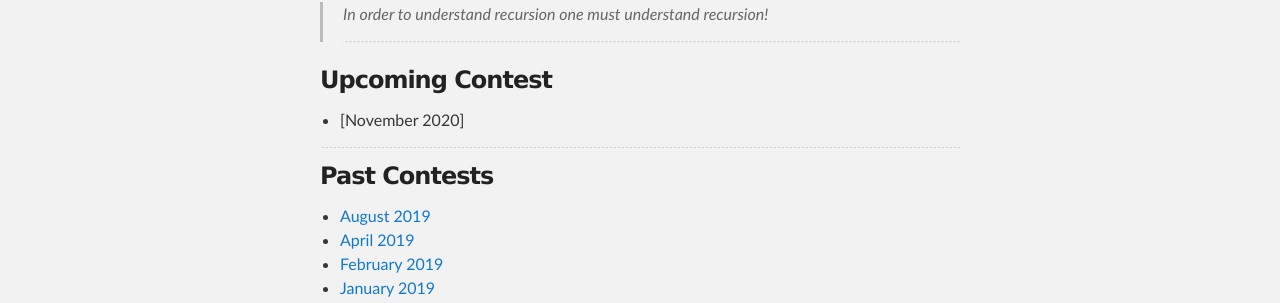
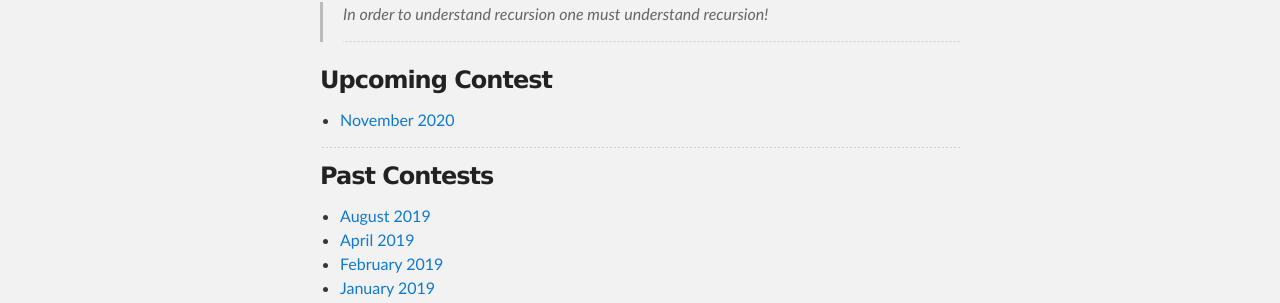
Before and after one commit to ieee-uvce-cs/ncode, a Jekyll site: the page built from index.md, in a window 1280 px wide. Shown: the part 294-597 px from the top of the page. Built offline with Jekyll 4.4.1, drawn with Linux system fonts in a browser that asks for light colours; part of the change alters nothing that is shown.

```diff
--- a/index.md
+++ b/index.md
@@ -6,7 +6,7 @@ layout: default
 * * *
 
 ### Upcoming Contest
-- [November 2020]
+- [November 2020](https://www.hackerrank.com/uvce-ncode-november-2020)
 
 * * *
 
```
